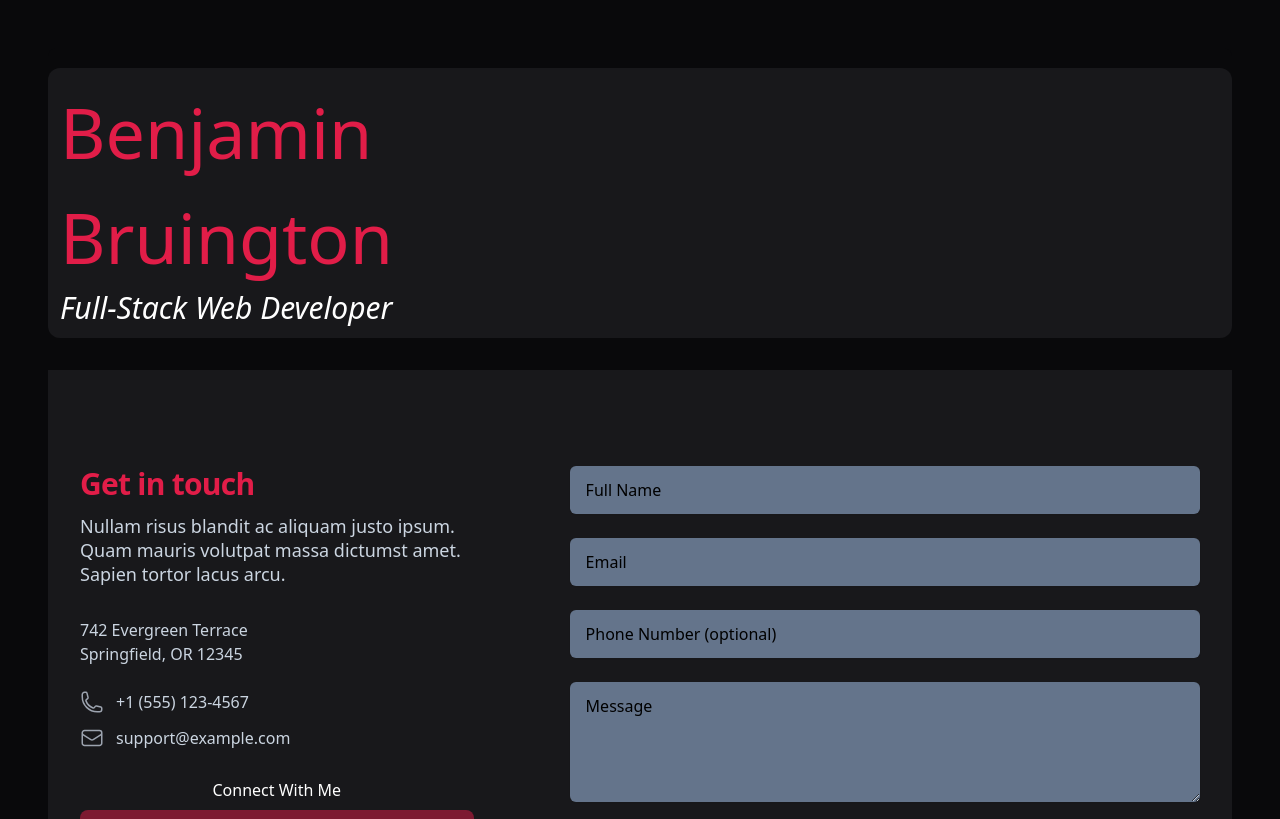
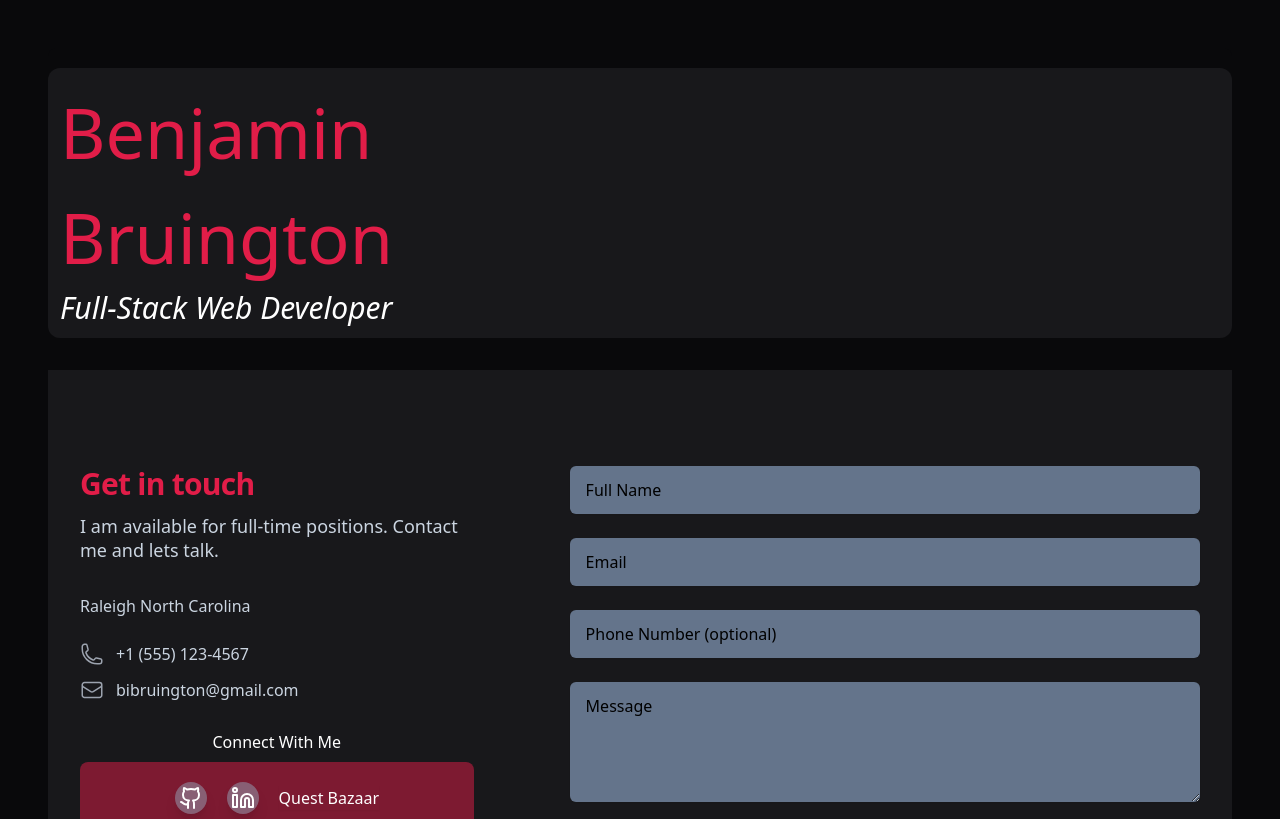
Before and after one commit to BBruington/about-me, a Next.js app: page / in a window 1280 px wide. Shown: the top 819 px of the page. Built offline with nearby package versions, Linux system fonts and the light colour scheme.

Commit message:
email ui

```diff
--- a/src/components/contactMe.tsx
+++ b/src/components/contactMe.tsx
@@ -58,15 +58,13 @@ export default function ContactForm() {
               Get in touch
             </h2>
             <p className="mt-3 text-lg leading-6 text-slate-300">
-              Nullam risus blandit ac aliquam justo ipsum. Quam mauris volutpat
-              massa dictumst amet. Sapien tortor lacus arcu.
+              I am available for full-time positions. Contact me and lets talk.
             </p>
             <dl className="mt-8 text-base text-slate-300">
               <div>
                 <dt className="sr-only">Postal address</dt>
                 <dd>
-                  <p>742 Evergreen Terrace</p>
-                  <p>Springfield, OR 12345</p>
+                  <p>Raleigh North Carolina</p>
                 </dd>
               </div>
               <div className="mt-6">
@@ -86,7 +84,7 @@ export default function ContactForm() {
                     className="h-6 w-6 flex-shrink-0 text-gray-400"
                     aria-hidden="true"
                   />
-                  <span className="ml-3">support@example.com</span>
+                  <span className="ml-3">bibruington@gmail.com</span>
                 </dd>
               </div>
             </dl>
```
